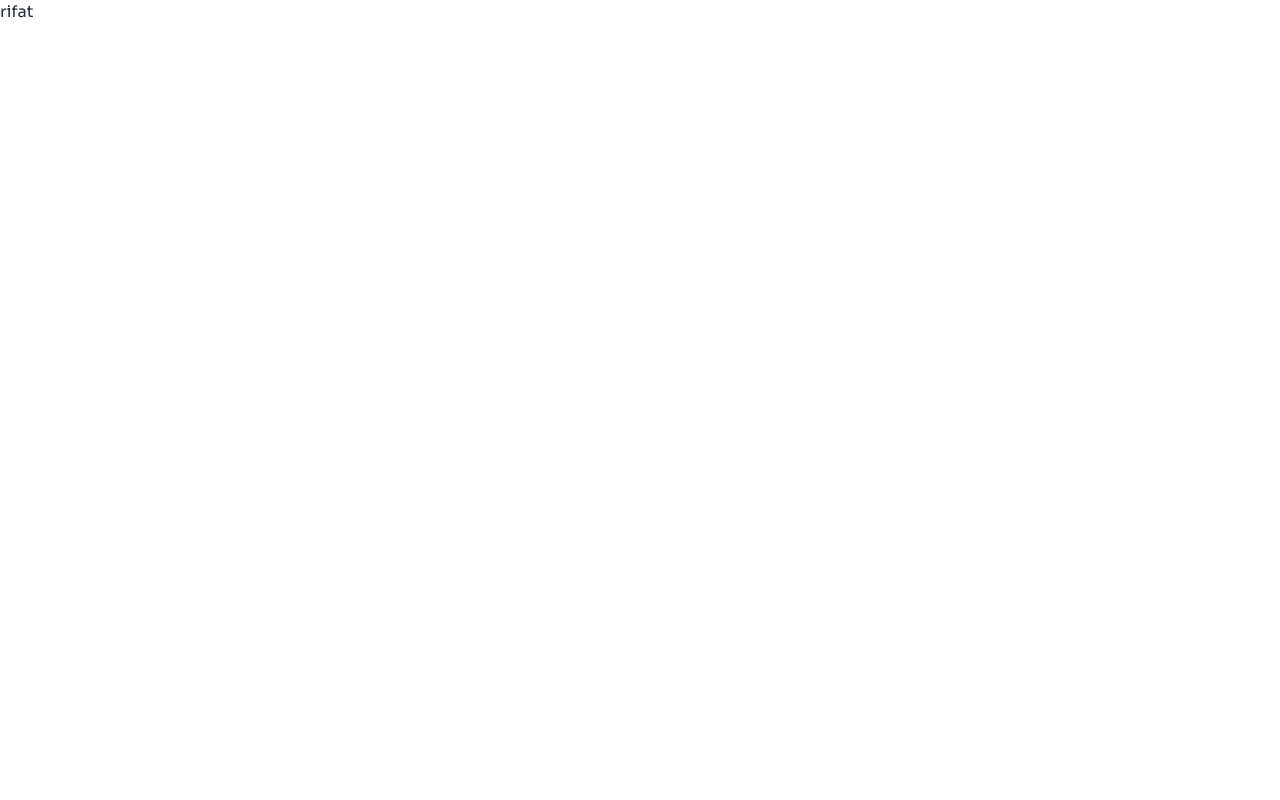
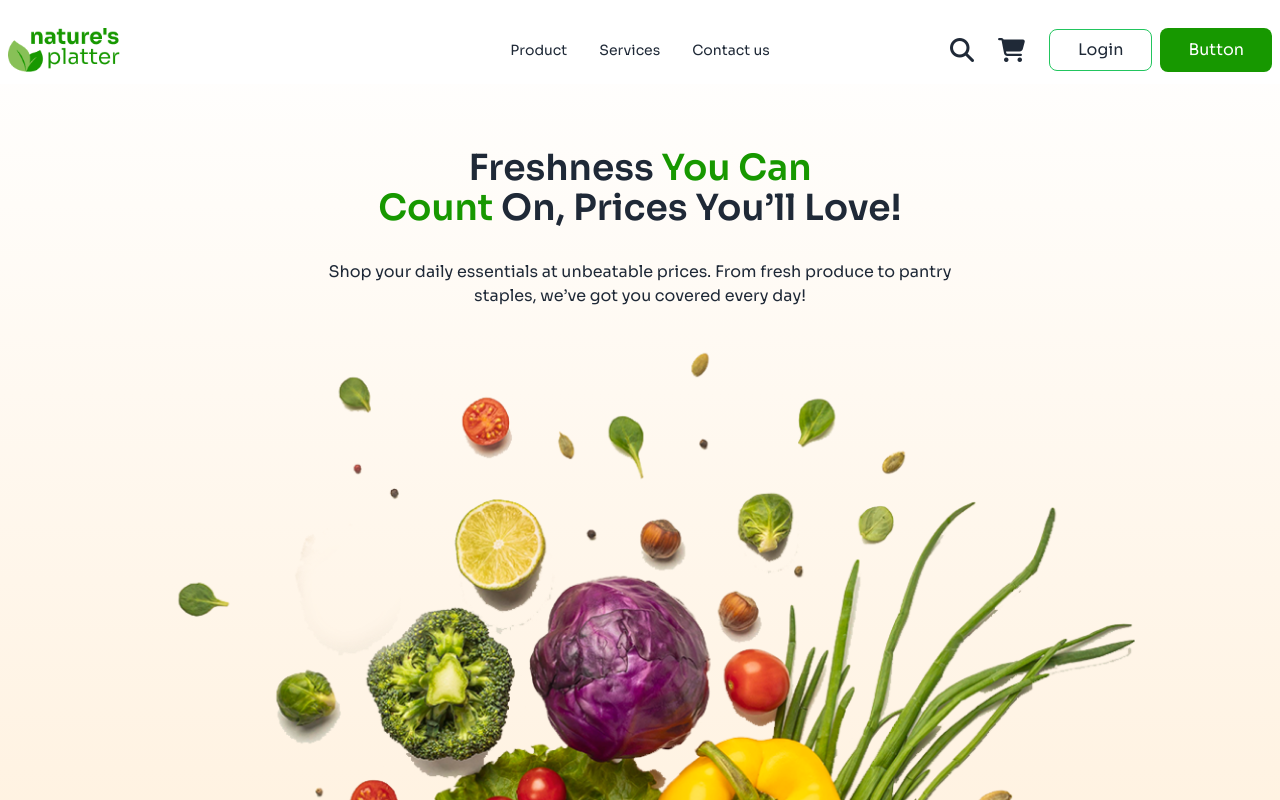
Before and after one commit to G0Z3RO/b11-a3-002, a plain HTML site: page index.html in a window 1280 px wide. Shown: the top 800 px of the page. Drawn offline with nearby package versions, Linux system fonts and the light colour scheme.

Commit message:
header section updated

```diff
--- a/index.html
+++ b/index.html
@@ -23,6 +23,7 @@
         extend: {
           colors: {
             clifford: '#da373d',
+            'btn-color': 'rgba(23, 152, 0, 1)',
           }
         }
       }
@@ -31,9 +32,57 @@
 </head>
 
 <body class="sora-font">
-  <header>
-    <h2>rifat
-    </h2>
+  <header class="bg-gradient-to-t from-orange-100 to-white">
+    <nav class="mt-4 md:container mx-auto">
+      <div class="navbar bg-base-100">
+        <div class="navbar-start">
+          <img class="w-28" src="./images/headerlogo.png" alt="">
+
+        </div>
+        <div class="navbar-center hidden lg:flex">
+          <ul class="menu menu-horizontal px-1">
+            <li><a>Product</a></li>
+            <li><a>Services</a></li>
+            <li><a>Contact us</a></li>
+          </ul>
+        </div>
+        <div class="navbar-end max-sm:hidden">
+          <i class="fa-solid fa-magnifying-glass mr-6 text-2xl hover:text-emerald-400"></i>
+          <i class="fa-solid fa-cart-shopping mr-6 text-2xl"></i>
+          <button class="border border-green-500 px-7 py-2 mr-2 rounded-lg hover:bg-emerald-100">Login</button>
+          <a class="bg-btn-color px-7 py-[10px] text-white rounded-lg hover:bg-emerald-700">Button</a>
+        </div>
+
+        <!-- <div class="sm:hidden navbar-end text-3xl text-btn-color">
+          <i class="fa-solid fa-bars"></i>
+        </div> -->
+
+        <div class="dropdown sm:hidden navbar-end flex justify-end relative">
+          <div tabindex="0">
+            <i class="fa-solid fa-bars text-4xl text-btn-color"></i>
+          </div>
+          <ul tabindex="0"
+            class=" absolute top-8 dropdown-content bg-gray-100 rounded-lg z-[1] mt-3 w-32 p-2 shadow space-y-2">
+            <li><a class="hover:text-emerald-400">Product</a></li>
+            <li><a class="hover:text-emerald-400">Services</a></li>
+            <li><a class="hover:text-emerald-400">Contact us</a></li>
+          </ul>
+        </div>
+      </div>
+      <div class="sm:hidden border border-b-[1px] border-green-600"></div>
+    </nav>
+    <section class="grid grid-cols-1 mt-8 lg:mt-16 ">
+      <div class="text-center">
+        <h1 class="text-4xl font-semibold">Freshness <span class="text-btn-color">You Can
+            <br> Count</span> On, Prices You’ll Love!</h1>
+        <p class="mt-4 lg:mt-8 w-auto ">Shop your daily essentials at unbeatable prices. From fresh produce to pantry <br> staples,
+          we’ve got you covered
+          every day!</p>
+      </div>
+      <div class="mx-auto mt-4 lg:mt-8">
+        <img class="lg:w-[990px]" src="./images/vegetables.png" alt="">
+      </div>
+    </section>
   </header>
 
   <main></main>
```
